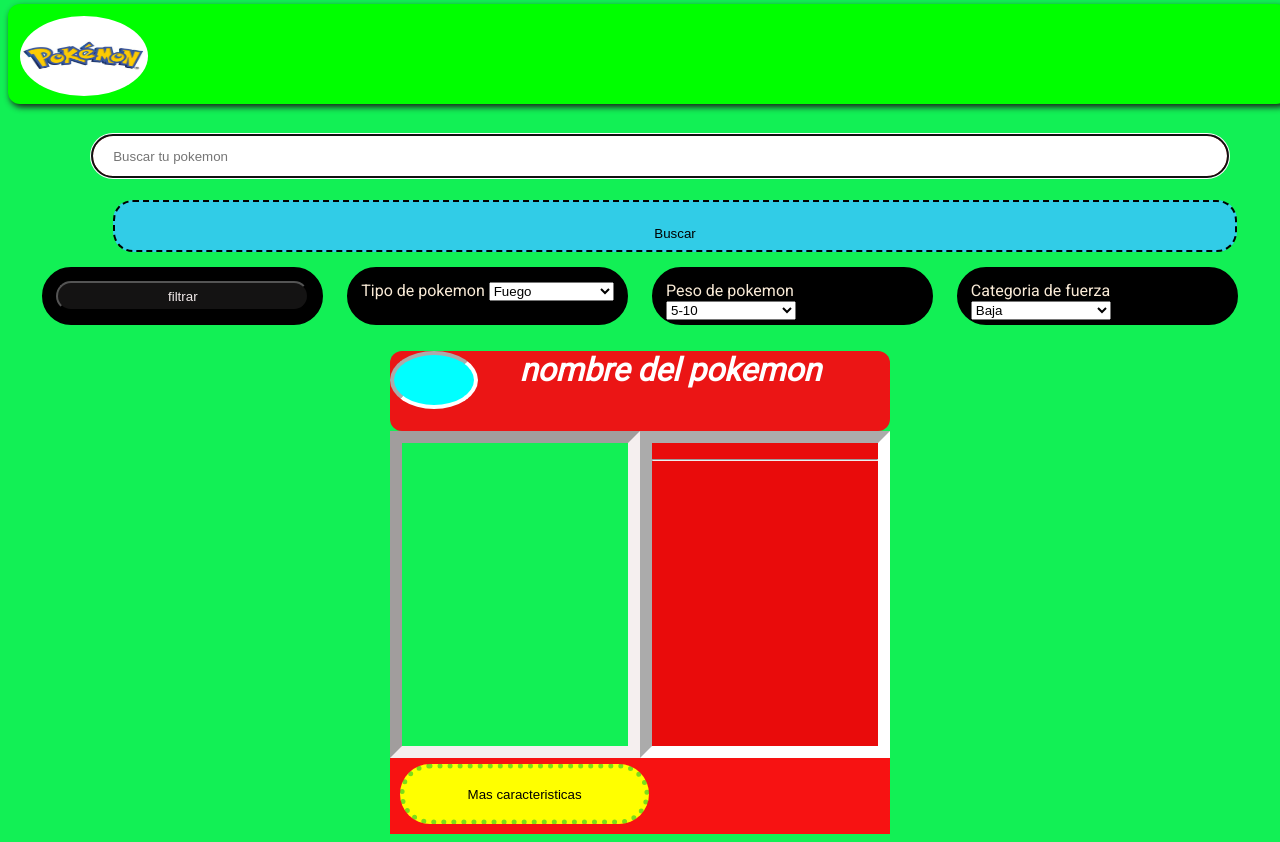
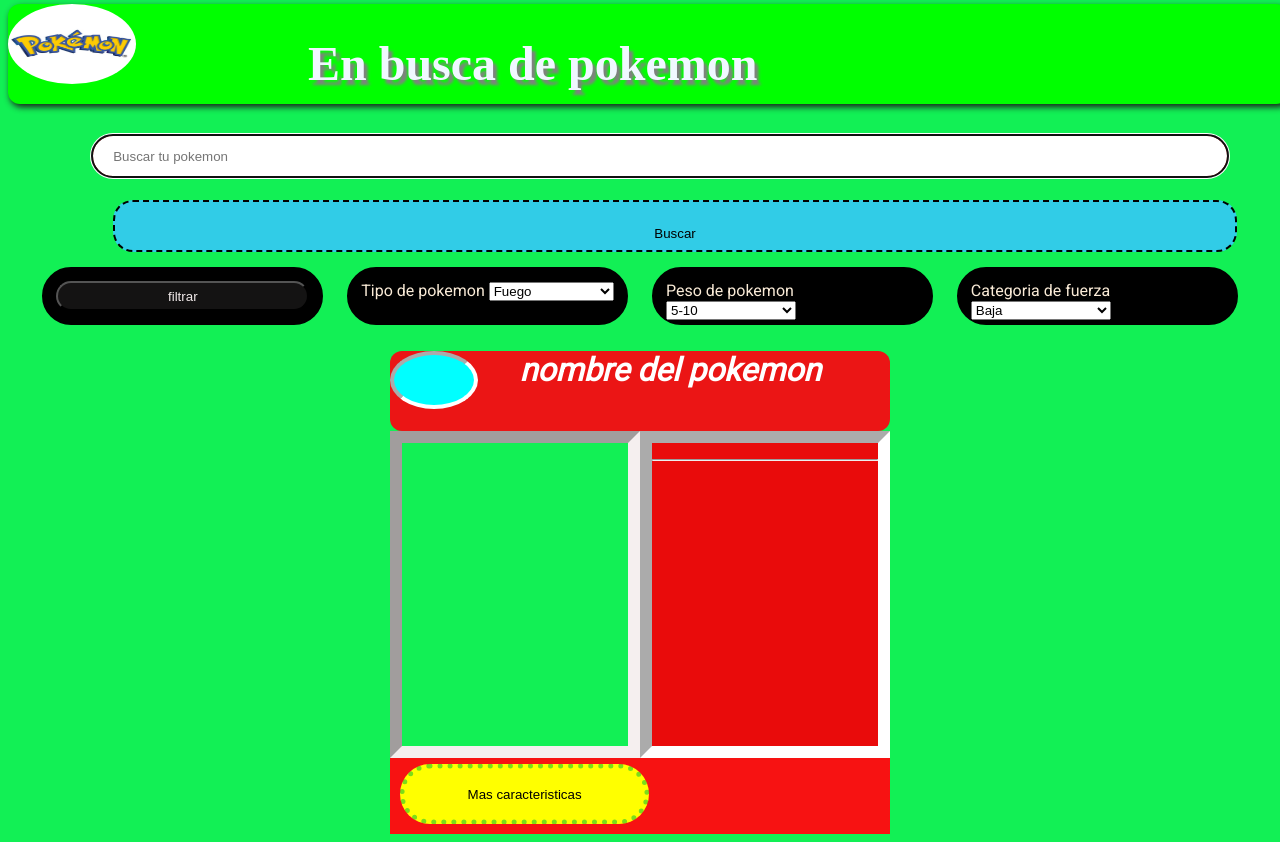
Before and after one commit to antonioestebanreyes/Proyecto_final_Catalogo_de_pokemon, a plain HTML site: page index.html in a window 1280 px wide. Drawn offline with Linux system fonts and the light colour scheme.

Commit message:
feat:cambio de estilo y mejora de la interfaz

```diff
--- a/asset/style/estilos.css
+++ b/asset/style/estilos.css
@@ -6,6 +6,17 @@
   align-items: center;
   font-family: "Roboto", sans-serif, Arial, Helvetica, "Times New Roman";
 margin-top: 134px;
+}
+.titulo{
+  position: relative;
+  bottom:80px;
+  left:300px;
+  font-size: x-large;
+  font-weight: bolder;
+  text-shadow: 4px 5px 3px grey;
+  color: aliceblue;
+  align-self:baseline;
+
 }
 .filtro {
   display: flex;
@@ -219,16 +230,16 @@ header {
   background-color: rgb(0, 255, 0);
   box-shadow: 2px 3px 6px rgb(28, 29, 27);
   border-radius: 12px;
-
-
+  display: flex;
+  justify-content: center;
+  flex-direction: column;
 
 }
 #logo{
   width: 10%;
   height: 80px;
   border-radius:100%;
-  padding: 12px;
-
+ margin-top: 99px;
 
 }
 
--- a/index.html
+++ b/index.html
@@ -18,6 +18,7 @@
   <body>
     <header>
      <img src="./asset/img/logo.jpg" alt="no cargo" id="logo">
+    <div class="titulo"> <h1>En busca de pokemon</h1></div>
     </header>
     <div id="cont">
       <input
```
